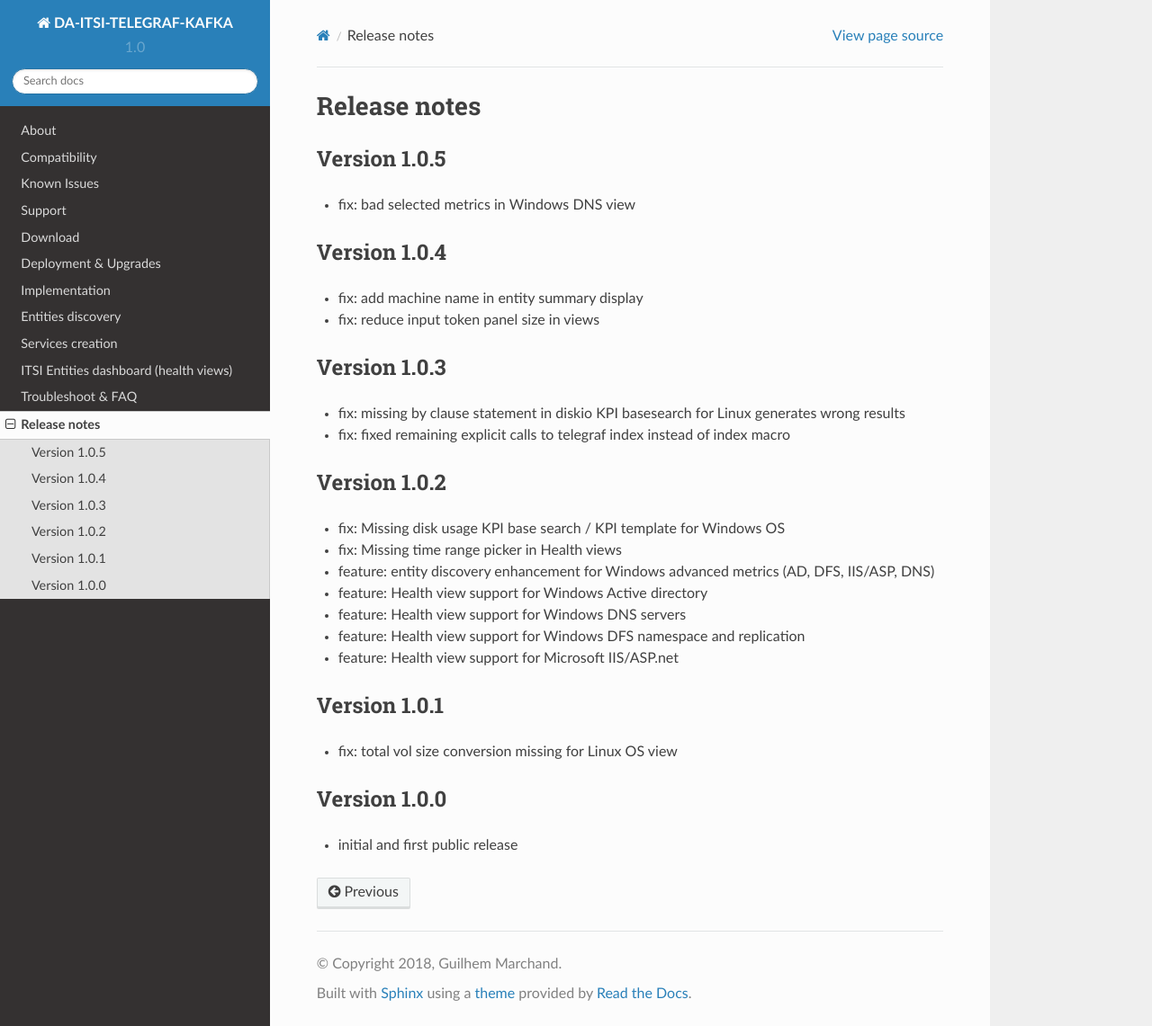
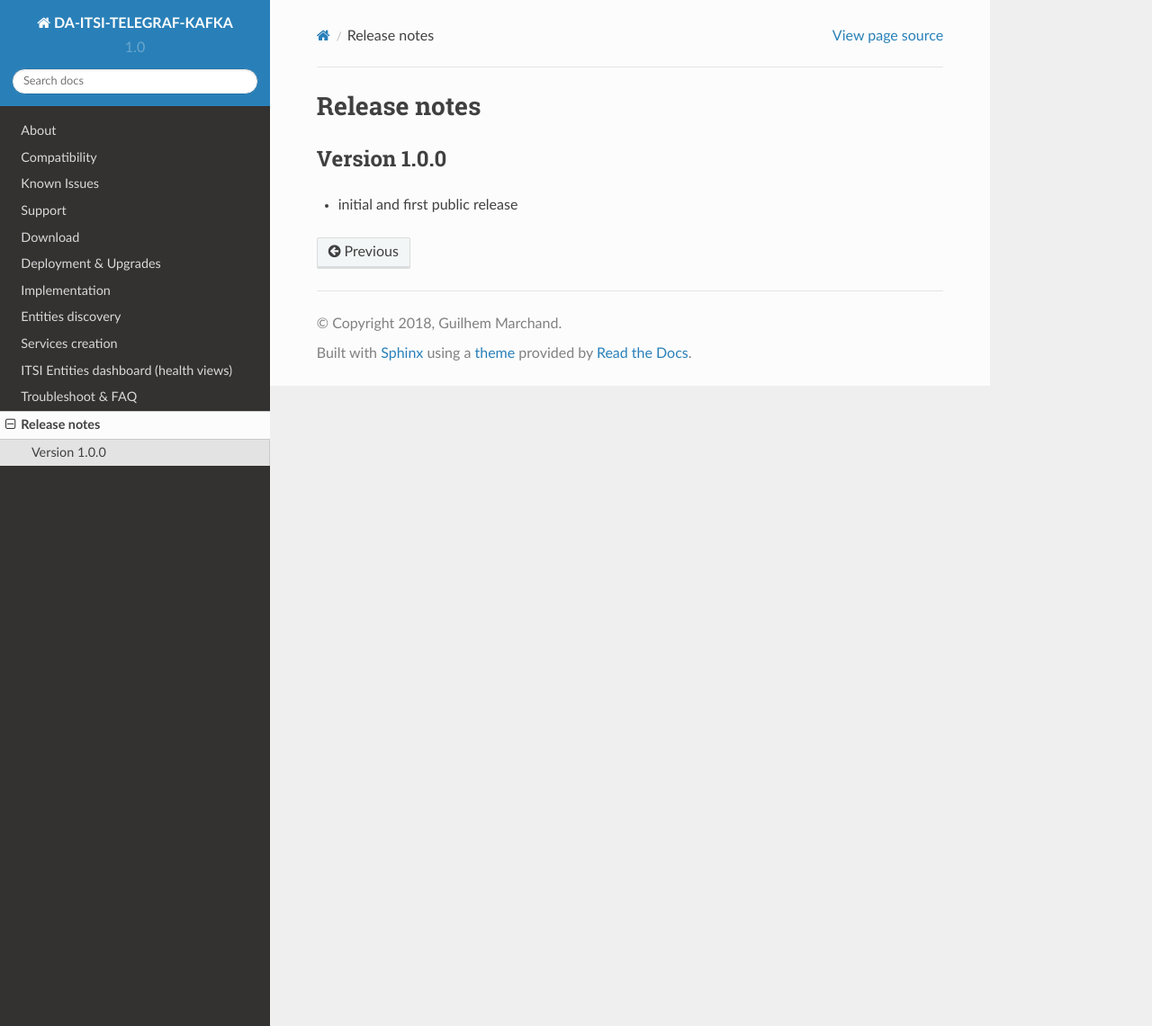
Before and after one commit to guilhemmarchand/DA-ITSI-TELEGRAF-KAFKA, a Sphinx documentation site: the page built from docs/releasenotes.rst, in a window 1280 px wide and 1141 px high. Shown: the whole window at 90% size. Built offline with Sphinx 7.4.7 and the Read the Docs theme 2.0.0, drawn with Linux system fonts in a browser that asks for light colours.

Commit message:
doc release

```diff
--- a/docs/releasenotes.rst
+++ b/docs/releasenotes.rst
@@ -1,38 +1,5 @@
 Release notes
 #############
-
-Version 1.0.5
-=============
-
-- fix: bad selected metrics in Windows DNS view
-
-Version 1.0.4
-=============
-
-- fix: add machine name in entity summary display
-- fix: reduce input token panel size in views
-
-Version 1.0.3
-=============
-
-- fix: missing by clause statement in diskio KPI basesearch for Linux generates wrong results
-- fix: fixed remaining explicit calls to telegraf index instead of index macro
-
-Version 1.0.2
-=============
-
-- fix: Missing disk usage KPI base search / KPI template for Windows OS
-- fix: Missing time range picker in Health views
-- feature: entity discovery enhancement for Windows advanced metrics (AD, DFS, IIS/ASP, DNS)
-- feature: Health view support for Windows Active directory
-- feature: Health view support for Windows DNS servers
-- feature: Health view support for Windows DFS namespace and replication
-- feature: Health view support for Microsoft IIS/ASP.net
-
-Version 1.0.1
-=============
-
-- fix: total vol size conversion missing for Linux OS view
 
 Version 1.0.0
 =============
```
Also changed, not shown: docs/health_view.rst (+61 -0 lines), docs/troubleshoot.rst (+1 -26 lines), docs/img/dashboard_kafka_broker_pic1.png (added), docs/img/dashboard_kafka_broker_pic2.png (added), docs/img/dashboard_kafka_broker_pic3.png (added), docs/img/dashboard_kafka_broker_pic4.png (added), docs/img/dashboard_kafka_broker_pic5.png (added), docs/img/dashboard_kafka_broker_pic6.png (added), docs/img/dashboard_kafka_broker_pic7.png (added), docs/img/dashboard_kafka_broker_pic8.png (added), docs/img/dashboard_kafka_broker_pic9.png (added), docs/img/dashboard_kafka_monitor_pic1.png (added), docs/img/dashboard_kafka_monitor_pic2.png (added), docs/img/dashboard_kafka_monitor_pic3.png (added), 4 more files.
